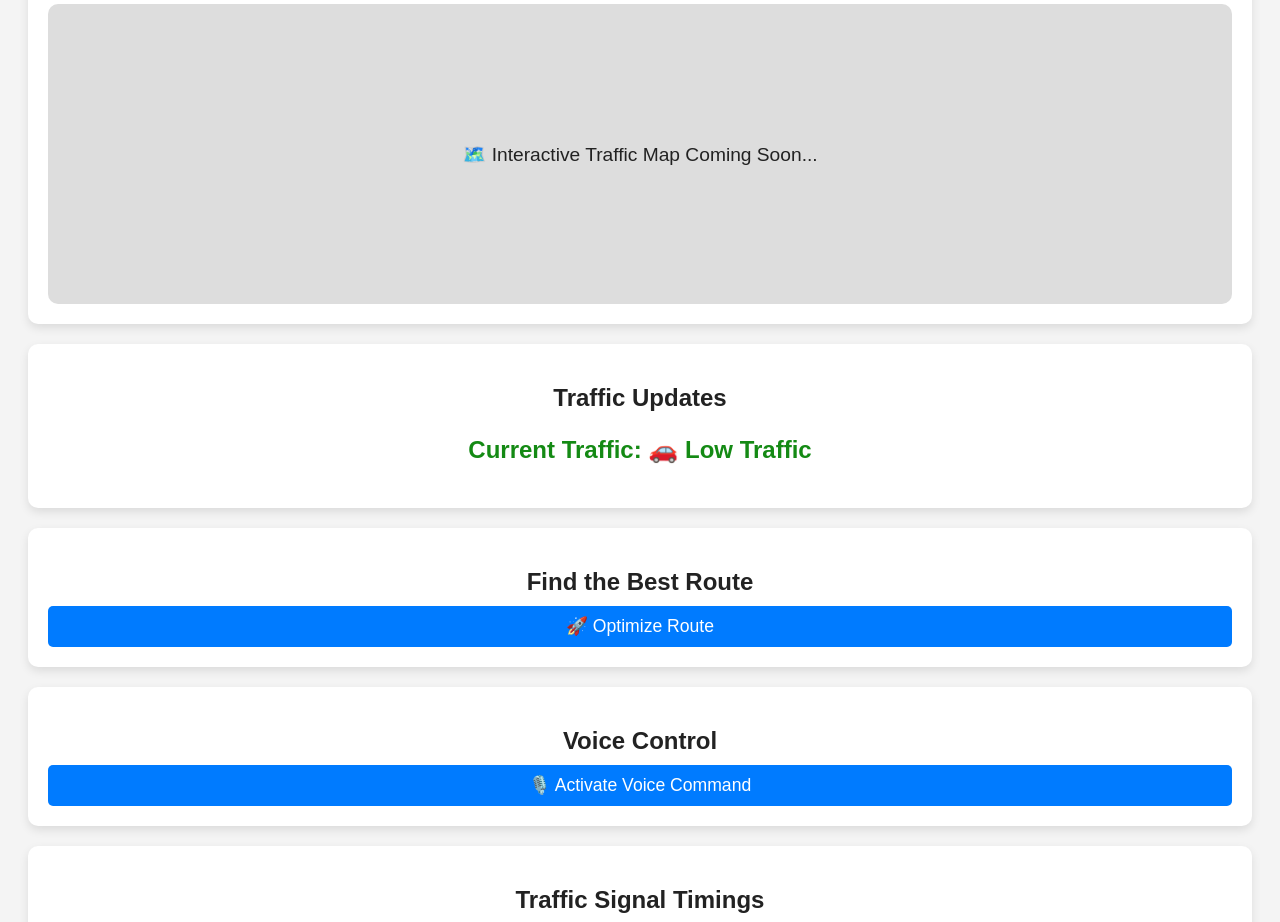
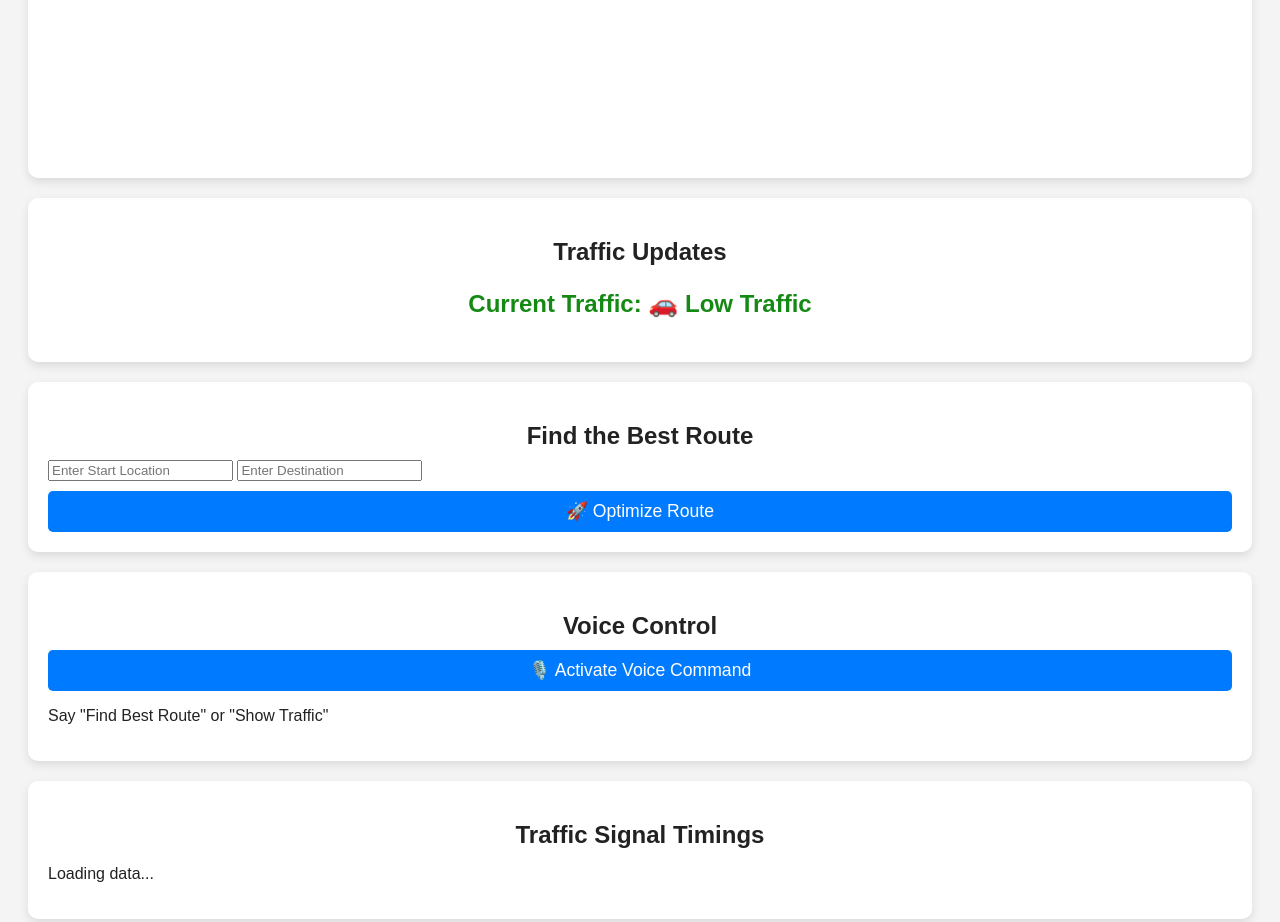
Before and after one commit to manju-app-developer/CommuteEasePrototype, a plain HTML site: page index.html in a window 1280 px wide. Shown: the part 314-1236 px from the top of the page. Drawn offline with Linux system fonts and the light colour scheme.

Commit message:
Update index.html

```diff
--- a/index.html
+++ b/index.html
@@ -18,12 +18,10 @@
         <p>AI-Powered Smart Traffic Management System</p>
     </header>
 
-    <!-- 🗺️ Interactive Map (Placeholder) -->
+    <!-- 🗺️ Interactive Traffic Map (Without APIs) -->
     <section class="map-container">
         <h2>Live Traffic Map</h2>
-        <div class="map">
-            <p>🗺️ Interactive Traffic Map Coming Soon...</p>
-        </div>
+        <canvas id="traffic-map"></canvas>
     </section>
 
     <!-- 🚦 Real-Time Traffic Updates -->
@@ -35,6 +33,8 @@
     <!-- 🛣️ AI-Powered Route Optimization -->
     <section class="route-optimization">
         <h2>Find the Best Route</h2>
+        <input type="text" id="start-location" placeholder="Enter Start Location">
+        <input type="text" id="end-location" placeholder="Enter Destination">
         <button id="route-optimize">🚀 Optimize Route</button>
     </section>
 
@@ -42,12 +42,13 @@
     <section class="voice-control">
         <h2>Voice Control</h2>
         <button id="voice-command">🎙️ Activate Voice Command</button>
+        <p id="voice-status">Say "Find Best Route" or "Show Traffic"</p>
     </section>
 
     <!-- 🚏 Traffic Signal Timings -->
     <section class="signal-info">
         <h2>Traffic Signal Timings</h2>
-        <p>Loading data...</p>
+        <p id="signal-status">Loading data...</p>
     </section>
 
     <!-- 🔔 Custom Alerts -->
```
